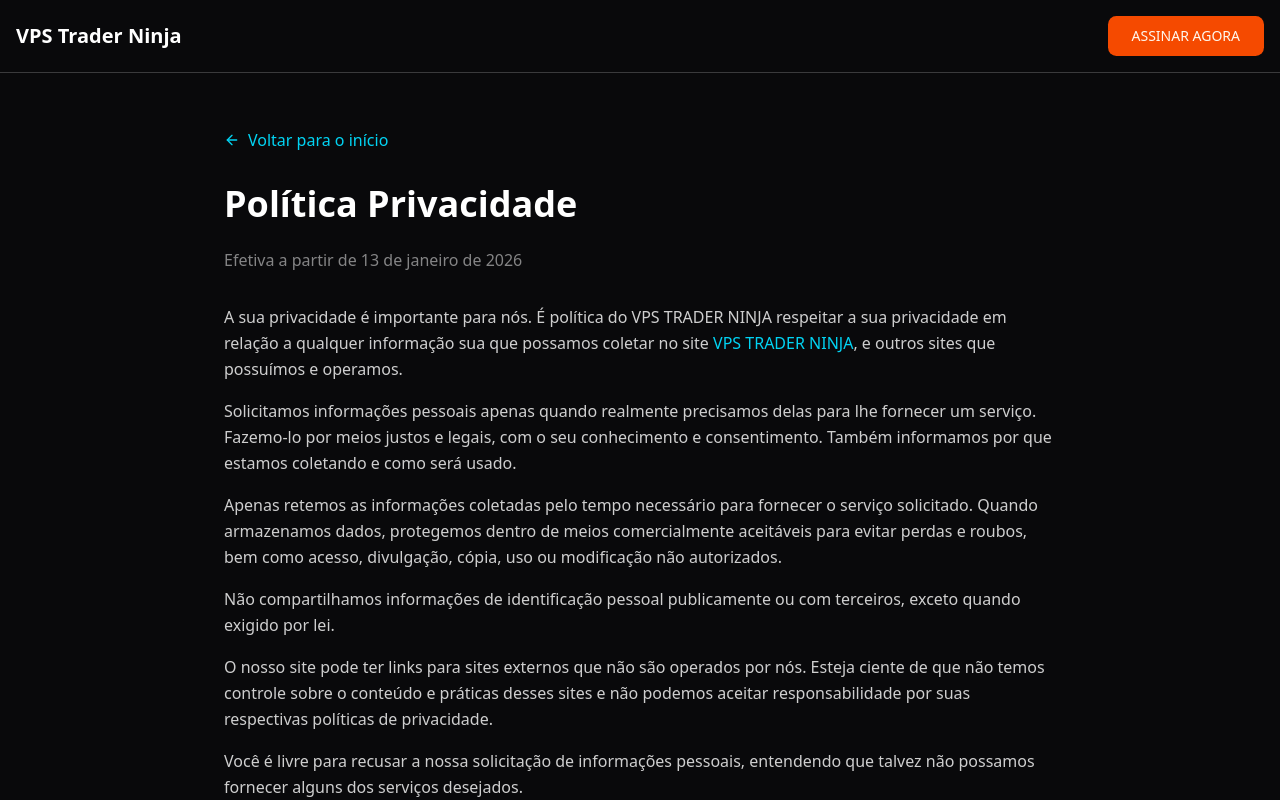
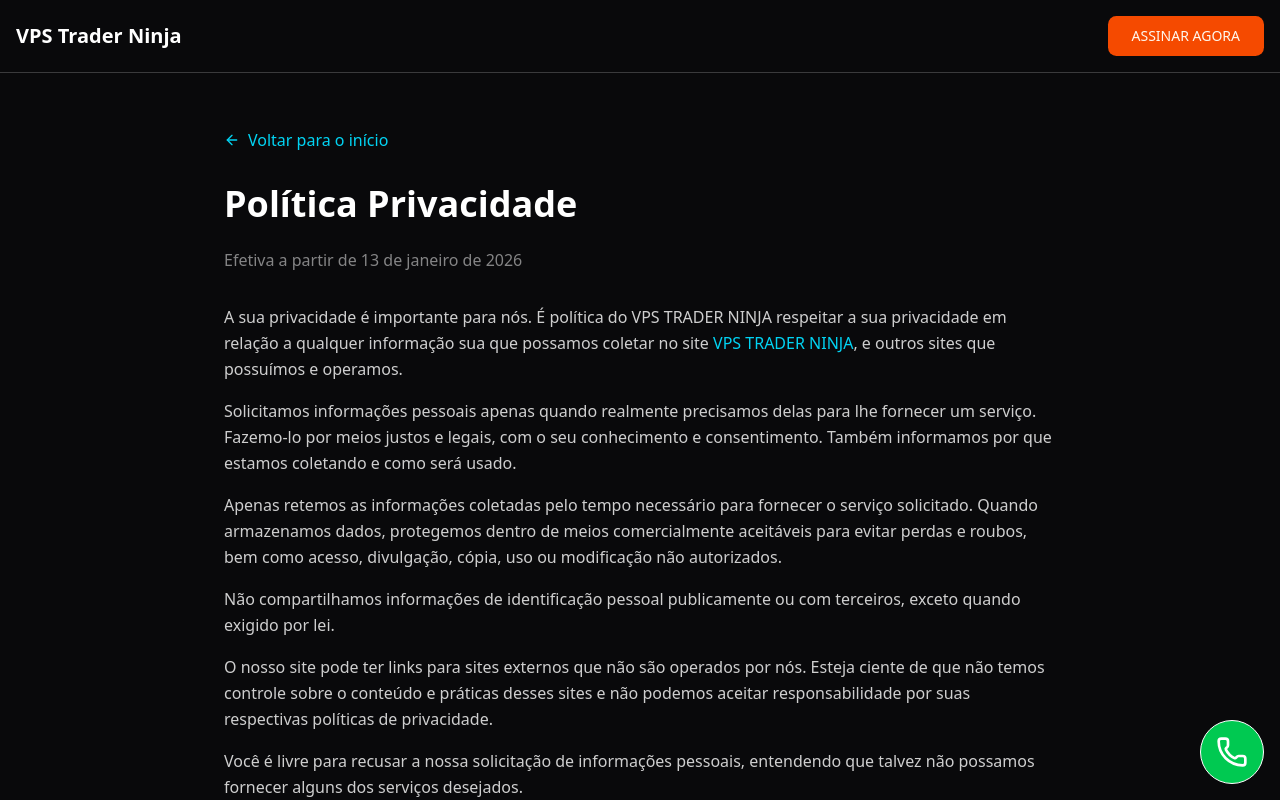
Before and after one commit to LvDias/vps-trader-ninja-v2, a Next.js app: page /privacy-policy in a window 1280 px wide. Shown: the top 800 px of the page. Built offline with nearby package versions, Linux system fonts and the light colour scheme.

Commit message:
added whatsapp button

```diff
--- /dev/null
+++ b/app/@components/whatsapp/index.tsx
@@ -0,0 +1,13 @@
+import { Phone } from "lucide-react"
+import Link from "next/link"
+
+export function WhatsappButton() {
+    return (
+        <Link
+            className="fixed right-4 bottom-4 z-10 flex size-16 items-center justify-center rounded-full border border-white border-solid bg-green-500 text-white"
+            href={process.env.LINK_WHATSAPP!}
+        >
+            <Phone className="size-8" />
+        </Link>
+    )
+}
--- a/app/layout.tsx
+++ b/app/layout.tsx
@@ -4,6 +4,7 @@
 import Script from "next/script"
 import { Footer } from "./@components/footer"
 import { Header } from "./@components/header"
+import { WhatsappButton } from "./@components/whatsapp"
 
 const roboto = Roboto({
     variable: "--font-roboto",
@@ -70,6 +71,8 @@
                 <Header />
                 {children}
                 <Footer />
+
+                <WhatsappButton />
             </body>
         </html>
     )
```
